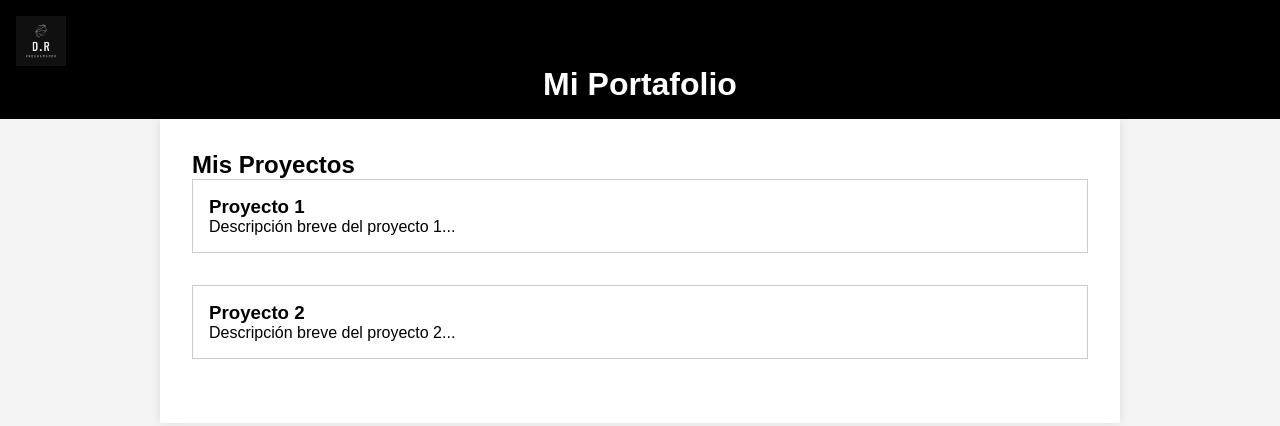
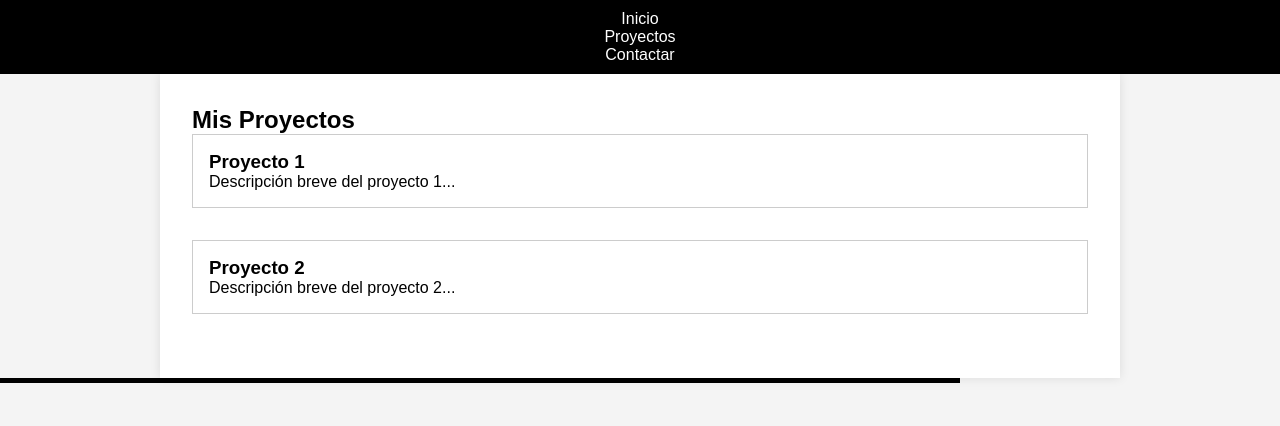
Before and after one commit to daniloskywi/mi-portafolio, a plain HTML site: page index.html in a window 1280 px wide. Drawn offline with Linux system fonts and the light colour scheme.

Commit message:
V2 retoques de el header

```diff
--- a/index.html
+++ b/index.html
@@ -7,13 +7,20 @@
 </head>
 <body>
     <header>
-       <div class="contenedor-logo">
+        <div class="contenedor">
+            <!--<img class="Logo" src="./img/Logo.svg" alt="logo">-->
+            <div class="info">
+                <ul>
+                    <li>Inicio</li>
+                    <li>Proyectos</li>
+                    <li>Contactar</li>
+                </ul>
+            </div>
+        </div>
 
-        <img class="Logo" src="./img/Logo.svg" alt="logo">
 
-    </div>
-    <h1>Mi Portafolio</h1>
     </header>
+
     <div class="container">
         <h2>Mis Proyectos</h2>
         <div class="project">
@@ -26,5 +33,9 @@
         </div>
         <!-- Agrega más proyectos aquí -->
     </div>
+
+    <footer>
+
+    </footer>
 </body>
 </html>
--- a/style.css
+++ b/style.css
@@ -1,5 +1,6 @@
 :root{
     --color-principal:black;
+    --maximo-de-largo: 960px;
 }
 *{
     box-sizing: border-box;
@@ -18,27 +19,40 @@ header {
     background-color: var(--color-principal);
     color: white;
     text-align: center;
-    padding: 1em;
+
 }
-.contenedor-logo{
-    display: flex;
+.info{
+
 }
+.contenedor{
+    display: block;
+    padding-bottom: 10px;
+    padding-top: 10px;
+}
+
 .Logo{
-    width: 50px;
-    height: 50px;
+    width: 60px;
+    height: 60px;
 }
 .container {
-    max-width: 960px;
+    max-width: var(--maximo-de-largo);
     margin: 0 auto;
     padding: 2em;
     background-color: white;
     box-shadow: 0px 0px 10px rgba(0, 0, 0, 0.1);
 }
-h1 {
-    margin-top: 0;
-}
+
+
 .project {
     margin-bottom: 2em;
     border: 1px solid #ccc;
     padding: 1em;
 }
+
+/*footer*/
+
+footer{
+    max-width:var(--maximo-de-largo);
+    height: 5px;
+    background-color: black;
+}
```
